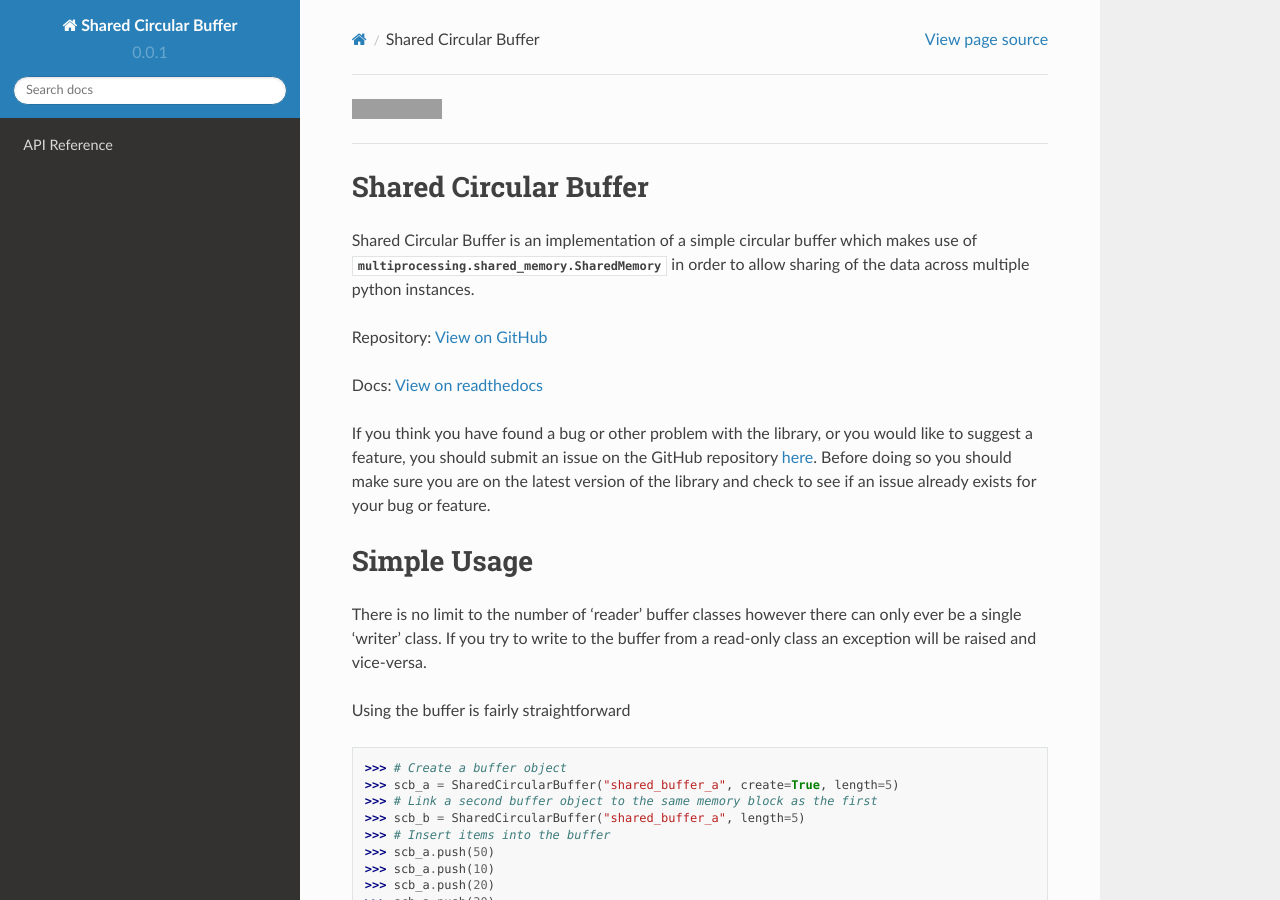
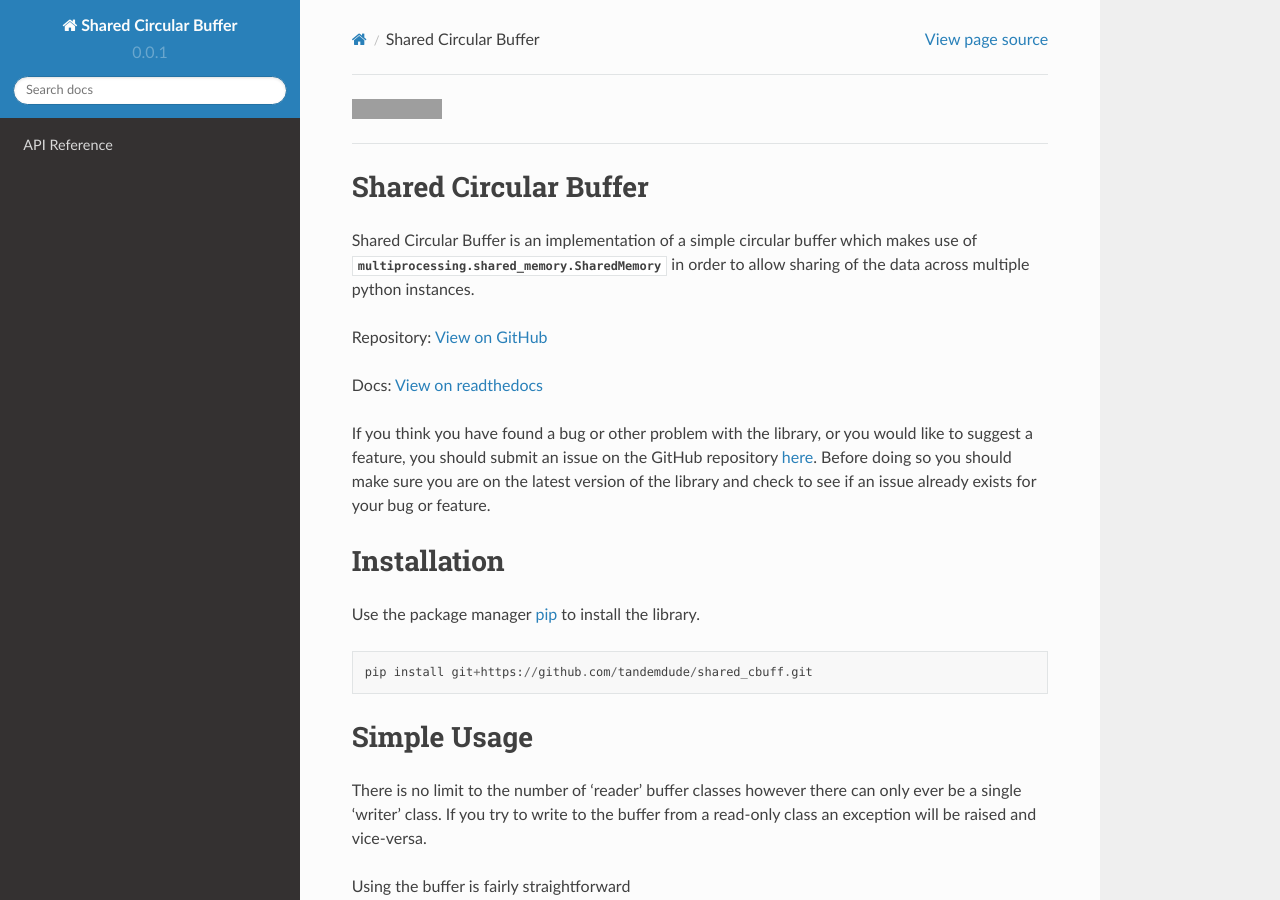
Before and after one commit to tandemdude/shared_cbuff, a Sphinx documentation site: the page built from docs/source/index.rst, in a window 1280 px wide and 900 px high. Built offline with Sphinx 7.4.7 and the Read the Docs theme 2.0.0, drawn with Linux system fonts in a browser that asks for light colours; grey boxes are pictures that could not be loaded.

Commit message:
Add installation instructions

```diff
--- a/docs/source/index.rst
+++ b/docs/source/index.rst
@@ -22,6 +22,15 @@ If you think you have found a bug or other problem with the library, or you woul
 you should submit an issue on the GitHub repository `here <https://github.com/tandemdude/shared_cbuff/issues>`_.
 Before doing so you should make sure you are on the latest version of the library and check to see if an issue
 already exists for your bug or feature.
+
+
+Installation
+============
+
+Use the package manager `pip <https://pip.pypa.io/en/stable/>`_ to install the library.
+::
+
+    pip install git+https://github.com/tandemdude/shared_cbuff.git
 
 
 Simple Usage
```
